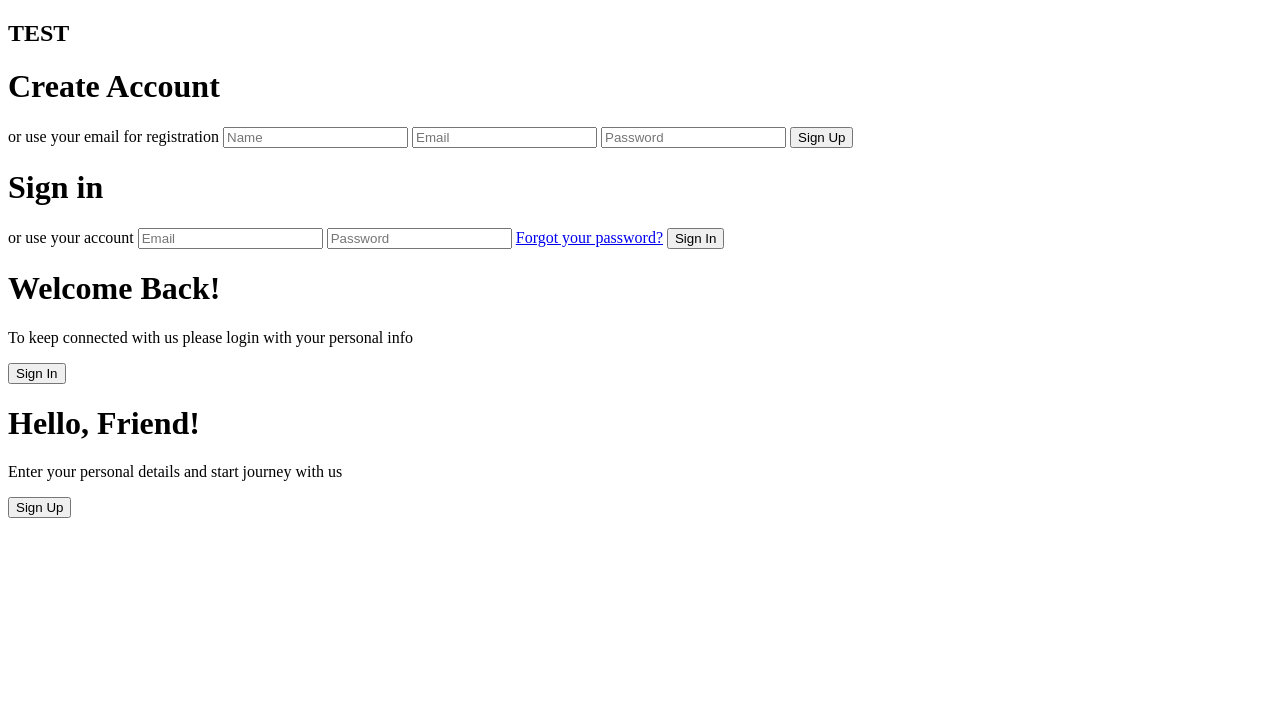
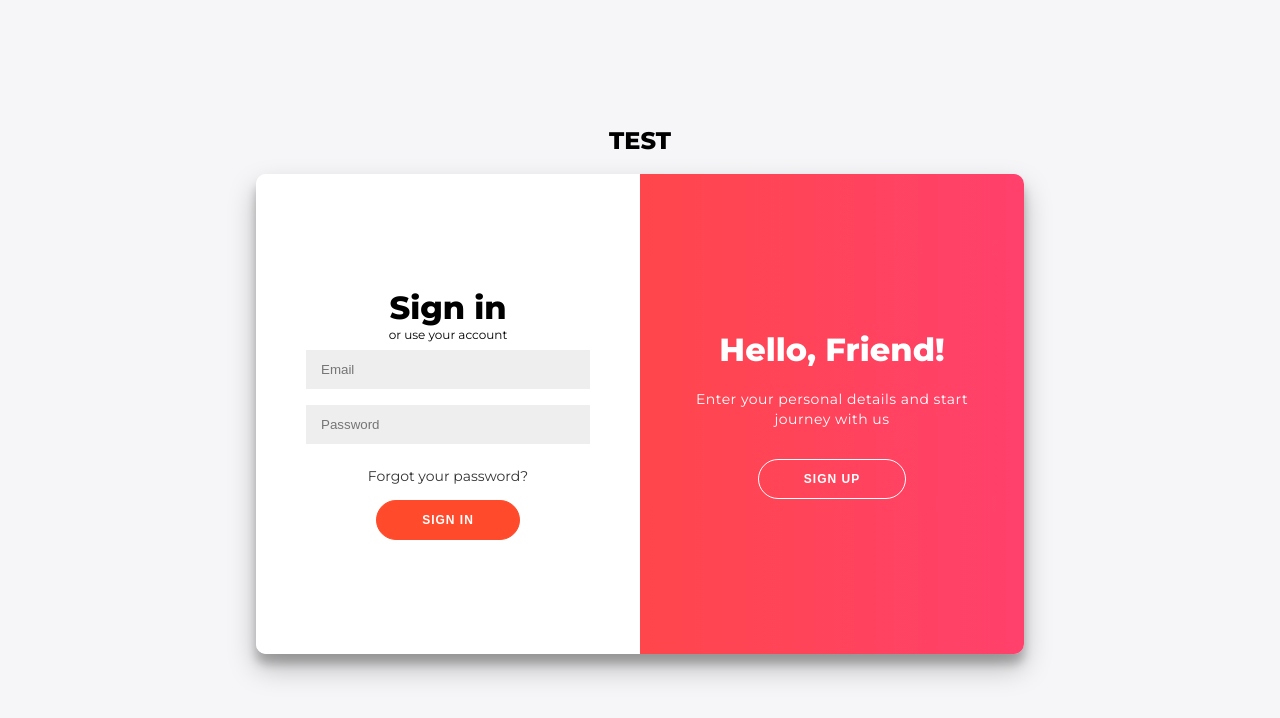
Before and after one commit to JoshuaBunag/Todo-List-Web-App, a plain HTML site: page index.html in a window 1280 px wide. Drawn offline with Linux system fonts and the light colour scheme; files that its build step writes are made by us from their sources.

Commit message:
Update index.html

```diff
--- a/index.html
+++ b/index.html
@@ -5,7 +5,7 @@
 	<meta name="viewport" content="width=device-width, initial-scale=1.0">
 	<title>Document</title>
 	<link rel="icon" href="/images/icon.ico">
-	<link rel="stylesheet" type=“text/css” href="./tree/master/css/login.css">
+	<link href="css/login.css" rel="stylesheet">
 </head>
 <body>
     <!--Login-->
```
